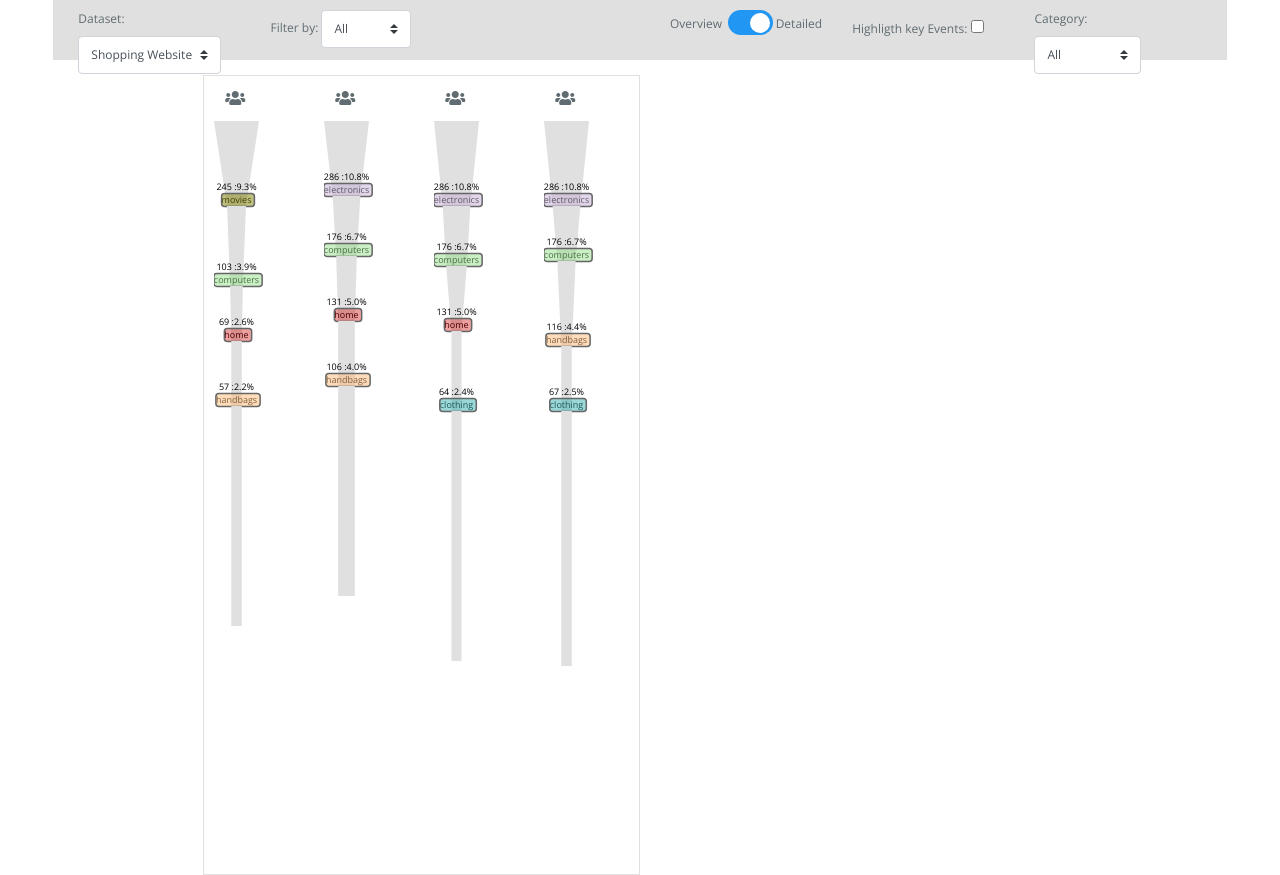
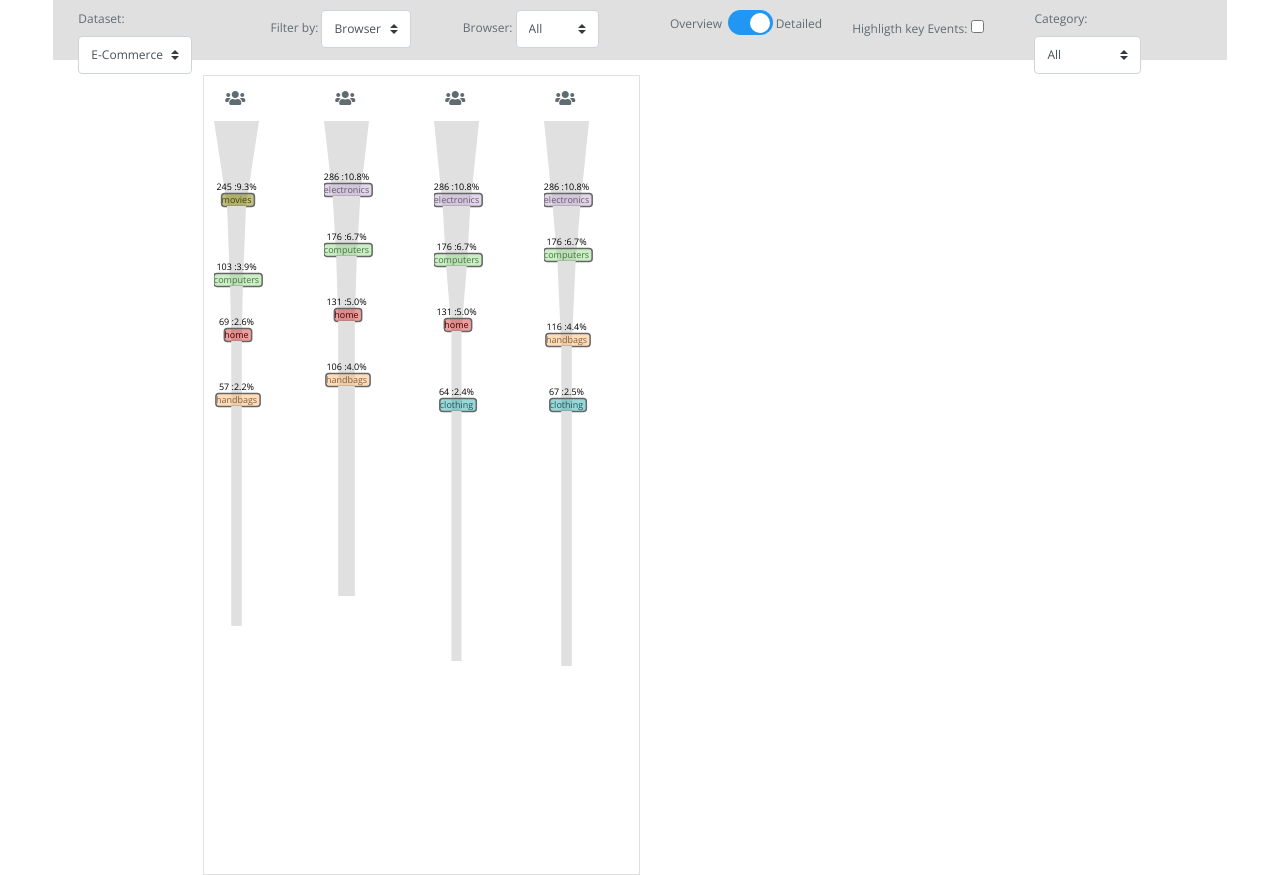
Before and after one commit to skodumur/DV_project, a plain HTML site: page index.html in a window 1280 px wide. Drawn offline with nearby package versions, Linux system fonts and the light colour scheme.

Commit message:
reverse tooltips and adjust filter visibility

```diff
--- a/index.html
+++ b/index.html
@@ -25,22 +25,19 @@
             <div class="col-2">
                     <label>Dataset: </label>
                     <select class="custom-select">
-                            <option selected>Shopping Website</option>
-                            <option value="1">ECommerce</option>
-                            <option value="2">Two</option>
-                            <option value="3">Three</option>
+                            <option value="1" selected>E-Commerce</option>
+                            <option value="2">Retail</option>
                           </select>
             </div>
         <div class="col-2">
                 <label>Filter by: </label>
                 <select class="custom-select" onchange="updateFilter(event)">
-                        <option selected>All</option>
-                        <option value="1">Browser</option>
+                        <option value="1" selected>Browser</option>
                         <option value="2">Location</option>
                       </select>
         </div>
         <div class="col-2">
-            <div id="browser" class="hide">
+            <div id="browser">
                     <label>Browser: </label>
                     <select class="custom-select" onchange="filterBrowser(event)">
                             <option selected>All</option>
--- a/js/PlotStackedBarChart.js
+++ b/js/PlotStackedBarChart.js
@@ -299,7 +299,7 @@ function plotStacked(index, isHighlight, clickedLabel, clickedSegment, filterCat
 					i = a-5;
 				if( a+5 < j )
 					j = a+5
-				for (let s = j - 1; s>=i; s--) {
+				for (let s = i; s<j; s++) {
 					let colorBox = colorCode[urlMap[b[s].__data__.key]];
 					if(s == a){
 						str += '<div class="foo" style = "background:' +colorBox+'"></div>';
--- a/js/barchart.js
+++ b/js/barchart.js
@@ -1,6 +1,6 @@
 function barchargraph(size, index, counts, selectedBrowser, selectedLocation){
   d3.select("#barChart").selectAll("*").remove();
-var margin = {top: 20, right: 20, bottom: 30, left: 40},
+var margin = {top: 20, right: 20, bottom: 5, left: 40},
     width = size - margin.left - margin.right,
     height = 150 - margin.top - margin.bottom;
 
```
